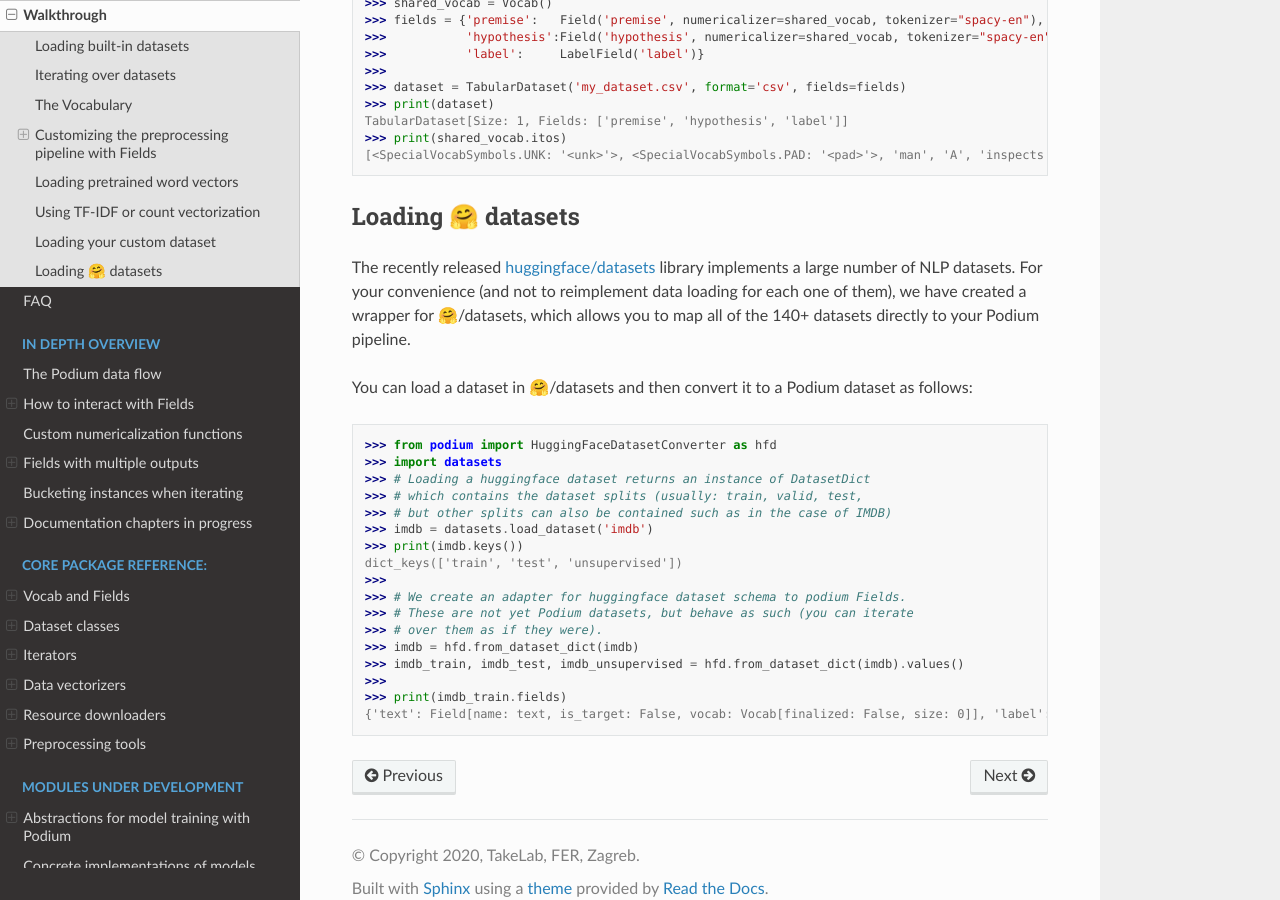
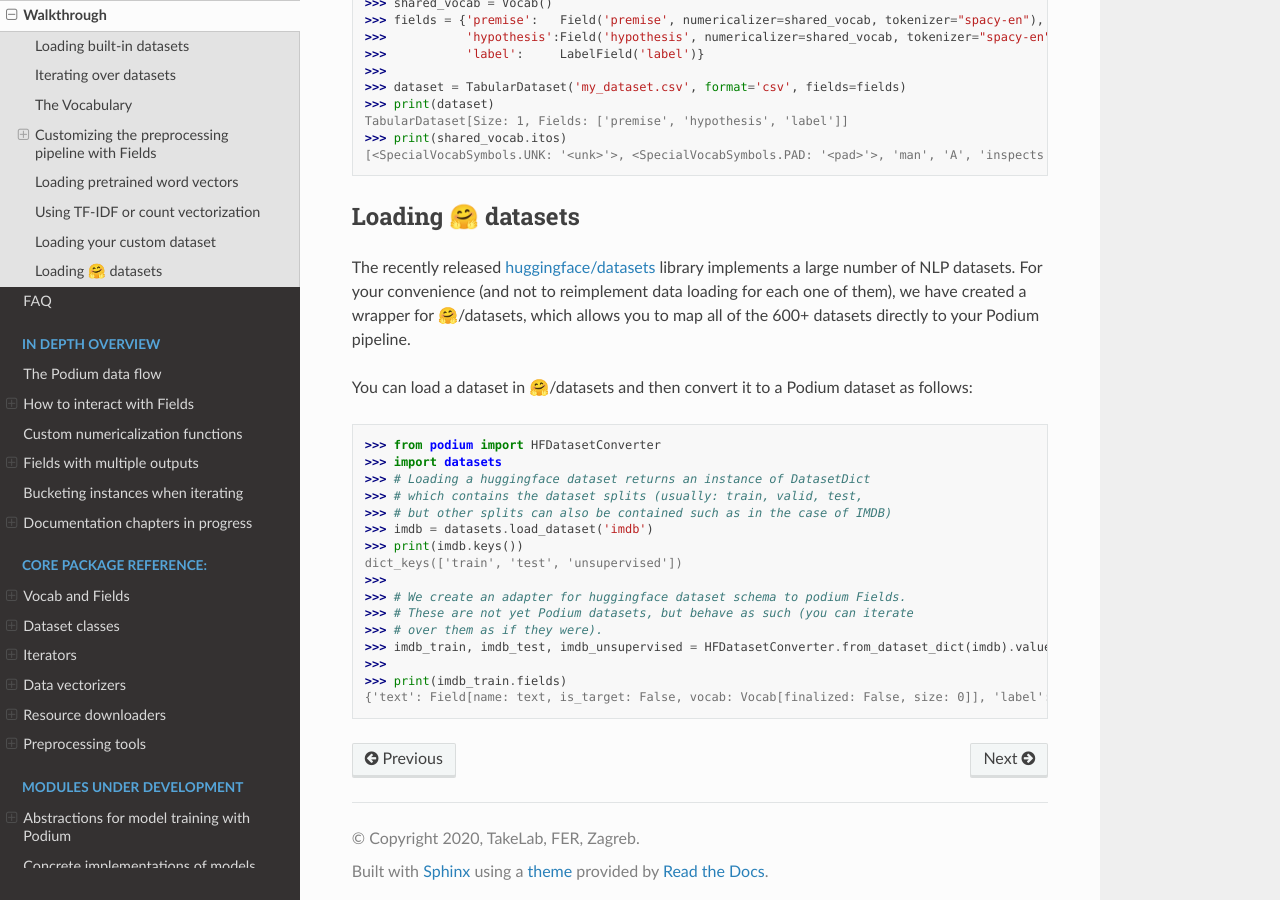
Before and after one commit to TakeLab/podium, a Sphinx documentation site: the page built from docs/source/walkthrough.rst, in a window 1280 px wide and 900 px high, scrolled down 6996 px. Built offline with Sphinx 7.4.7 and the Read the Docs theme 2.0.0, drawn with Linux system fonts in a browser that asks for light colours.

Commit message:
Fix hf section in walkthrough

```diff
--- a/docs/source/walkthrough.rst
+++ b/docs/source/walkthrough.rst
@@ -254,13 +254,13 @@ For this dataset, we need to define three Fields. We also might want the fields
 Loading 🤗 datasets
 --------------------
 
-The recently released `huggingface/datasets <https://github.com/huggingface/datasets>`__ library implements a large number of NLP datasets. For your convenience (and not to reimplement data loading for each one of them), we have created a wrapper for 🤗/datasets, which allows you to map all of the 140+ datasets directly to your Podium pipeline.
+The recently released `huggingface/datasets <https://github.com/huggingface/datasets>`__ library implements a large number of NLP datasets. For your convenience (and not to reimplement data loading for each one of them), we have created a wrapper for 🤗/datasets, which allows you to map all of the 600+ datasets directly to your Podium pipeline.
 
 You can load a dataset in 🤗/datasets and then convert it to a Podium dataset as follows:
 
 .. code-block:: python
 
-  >>> from podium import HuggingFaceDatasetConverter as hfd
+  >>> from podium import HFDatasetConverter
   >>> import datasets
   >>> # Loading a huggingface dataset returns an instance of DatasetDict
   >>> # which contains the dataset splits (usually: train, valid, test,
@@ -272,8 +272,7 @@ You can load a dataset in 🤗/datasets and then convert it to a Podium dataset
   >>> # We create an adapter for huggingface dataset schema to podium Fields.
   >>> # These are not yet Podium datasets, but behave as such (you can iterate
   >>> # over them as if they were).
-  >>> imdb = hfd.from_dataset_dict(imdb)
-  >>> imdb_train, imdb_test, imdb_unsupervised = hfd.from_dataset_dict(imdb).values()
+  >>> imdb_train, imdb_test, imdb_unsupervised = HFDatasetConverter.from_dataset_dict(imdb).values()
   >>>
   >>> print(imdb_train.fields)
   {'text': Field[name: text, is_target: False, vocab: Vocab[finalized: False, size: 0]], 'label': LabelField[name: label, is_target: True]}
```
